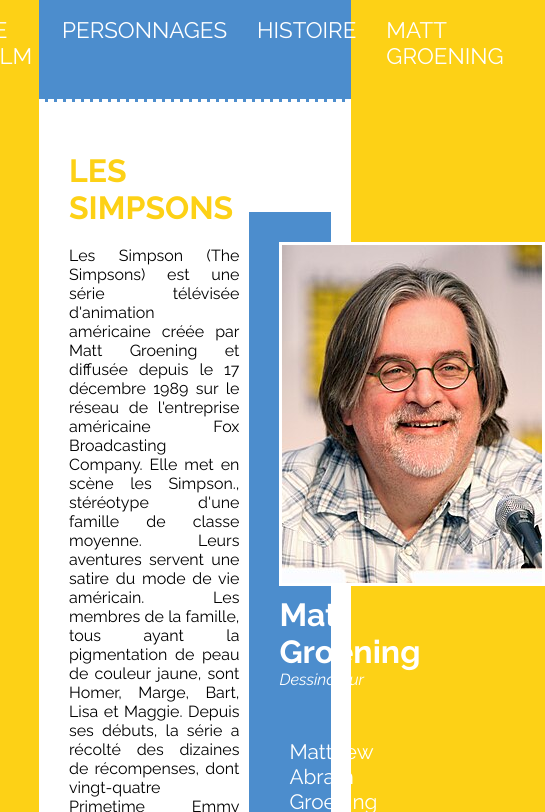
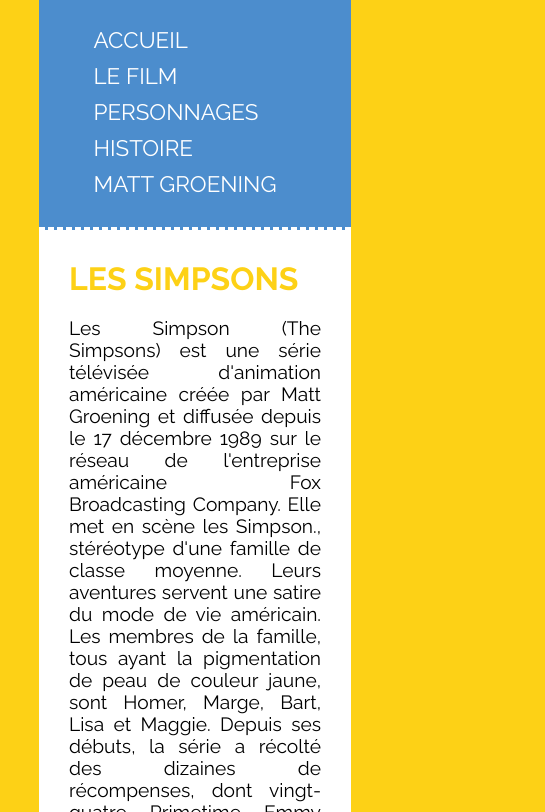
Before and after one commit to GiacoLnd/Site-exercice-Simpson, a plain HTML site: page index.html in a window 390 px wide. Shown: the part 288-1100 px from the top of the page, 545 px wide, since content can reach past the window. Drawn offline with Linux system fonts and the light colour scheme.

Commit message:
Add files via upload
Adding Responsive

```diff
--- a/style.css
+++ b/style.css
@@ -46,9 +46,13 @@ ul{
     list-style-type: none;
     display:flex;
     margin-bottom: 30px;
+    padding-right: 30px;
+    padding-left: 30px;
 }
 li{
-    padding-right: 30px;
+
+    width: 100%;
+    padding-right: 20px;
 }
 h1{
     color:#FDD116;
@@ -85,6 +89,7 @@ aside img{
     margin:auto;
     border-style: solid;
     border-color: white;
+    width: 100%;
 }
 
 aside figcaption {
@@ -112,6 +117,7 @@ article{
 }
 article p{
     text-align: justify;
+    font-size: 1.2em;
 }
 footer{
     background-color: #25539E;
@@ -122,3 +128,39 @@ footer{
     height: 40px;
     font-size: 1.3em;
 }
+@media (width <= 830px) {
+    ul{
+        flex-direction: column;
+    }
+    main {
+        flex-direction: column;
+    }
+    h1{
+        padding-top: 0;
+    }
+    h1, article{
+        width: 100%;
+    }
+    aside{
+        width: 100%;
+        margin-top: 20px;
+    }
+}
+@media (max-width: 600px) {
+    ul{
+        flex-direction: column;
+    }
+    li{
+        padding-top: 10px;
+    }
+
+    main {
+        flex-direction: column;
+    }
+    article{
+        width: 100%;
+    }
+    aside {
+        width: 100%;
+    }
+}
```
